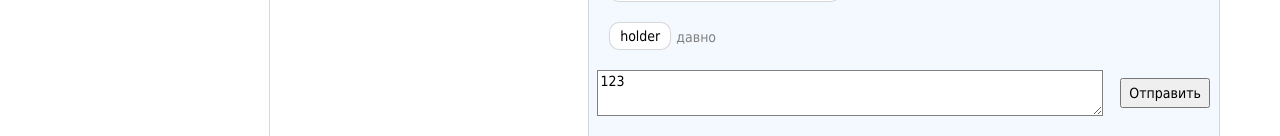
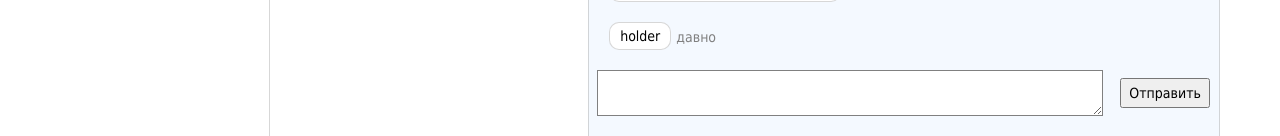
Before and after one commit to WeAreGeronimo/social_network, a React (Create React App) app: page /dialogs in a window 1280 px wide. Shown: the part 670-806 px from the top of the page. Built offline with nearby package versions, Linux system fonts and the light colour scheme.

Commit message:
added container-components for dialogs and wall. now, represantive components dont have access to store.

```diff
--- a/src/App.js
+++ b/src/App.js
@@ -3,11 +3,11 @@ import './App.css';
 import Header from './components/Global_components/Header/Header';
 import Nav from './components/Global_components/Nav/Nav';
 import My_profile from './components/My_profile/my_profile';
-import My_Dialogs from './components/My_dialogs/My_Dialogs'
 import {Route} from 'react-router-dom';
 import My_Friends from './components/My_friends/My_Friends';
 import My_Videos from './components/My_videos/My_Videos';
 import My_Audios from './components/My_audios/My_Audios';
+import My_dialogs_container from './components/My_dialogs/My_Dialogs_Container';
 
 
 
@@ -18,7 +18,6 @@ import My_Audios from './components/My_audios/My_Audios';
 
 
 const App = (props) => {
-
   return (
 
     <div className="grid_container">
@@ -26,8 +25,8 @@ const App = (props) => {
       <Nav />
       <div className='module'>
 
-        <Route exact path='/profile'><My_profile state={props.state.profilePage} dispatch={props.dispatch} /></Route>
-        <Route exact path='/dialogs'><My_Dialogs state={props.state.dialogPage} dispatch={props.dispatch}/></Route>
+        <Route exact path='/profile'><My_profile store={props.store} /></Route>
+        <Route exact path='/dialogs'><My_dialogs_container store={props.store}/></Route>
         <Route path='/friends' component={My_Friends} />
         <Route path='/videos' component={My_Videos} />
         <Route path='/audios' component={My_Audios} />
--- a/src/components/My_dialogs/My_Dialogs.jsx
+++ b/src/components/My_dialogs/My_Dialogs.jsx
@@ -1,37 +1,17 @@
 import React from 'react';
-import { newMessageInDialog_Creater, updateDialogsMessage_Creater} from '../../redux/dialogs_reducer';
-import My_Videos from '../My_videos/My_Videos';
-import MESSAGE_ITEM from './Messages/MessageItem';
 import _css from './My_Dialogs.module.css';
-import PERSON from './Peoples/person';
+
 
 
 
 
 const MY_DIALOGS = (props) => {
-
-    let dialogsArray = props.state.dialogsData.map ( dialogs => <PERSON name={dialogs.name} text={dialogs.text} id={dialogs.id}/> )
-
-    let messagesArray = props.state.messagesData.map (messages => <MESSAGE_ITEM message_text={messages.text_message} message_text_time={messages.time}/>)
-
     let refDialogArea = React.createRef();
+    let dialogsArray = props.dialogsArray;
 
     let onMessChange = () => {
         let text = refDialogArea.current.value;
-
-        props.dispatch(
-            updateDialogsMessage_Creater(text)
-        )
-
-
-    }
-
-    let newMessageInDialog = () => {
-
-        props.dispatch(
-            newMessageInDialog_Creater()
-         )
-
+        props.onMessChange(text)
     }
 
 
@@ -43,10 +23,10 @@ const MY_DIALOGS = (props) => {
 
         </div>
         <div className={_css.container_messages}>
-                {messagesArray}
+                {props.messagesArray}
             <div className={_css.textarea_m}>
-                <textarea onChange={onMessChange} ref={refDialogArea} value={props.state.aloneMessage}></textarea>
-                <button onClick={newMessageInDialog}>Отправить</button>
+                <textarea onChange={onMessChange} ref={refDialogArea} value={props.value}></textarea>
+                <button onClick={props.newMessageInDialog}>Отправить</button>
             </div>
         </div>
     </div>
--- /dev/null
+++ b/src/components/My_dialogs/My_Dialogs_Container.jsx
@@ -0,0 +1,48 @@
+import React from 'react';
+import { newMessageInDialog_Creater, updateDialogsMessage_Creater} from '../../redux/dialogs_reducer';
+import MESSAGE_ITEM from './Messages/MessageItem';
+import MY_DIALOGS from './My_Dialogs';
+import PERSON from './Peoples/person';
+
+
+
+
+
+const My_dialogs_container = (props) => {
+
+
+    let dialogsArray = props.store.getState().dialogPage.dialogsData.map ( dialogs => <PERSON name={dialogs.name} text={dialogs.text} id={dialogs.id}/> )
+
+    let messagesArray = props.store.getState().dialogPage.messagesData.map (messages => <MESSAGE_ITEM message_text={messages.text_message} message_text_time={messages.time}/>)
+
+
+
+    let onMessChange = (text) => {
+
+
+        props.store.dispatch(
+            updateDialogsMessage_Creater(text)
+        )
+
+
+    }
+
+    let newMessageInDialog = () => {
+
+        props.store.dispatch(
+            newMessageInDialog_Creater()
+         )
+
+    }
+
+
+    return <MY_DIALOGS
+    onMessChange={onMessChange}
+    value={props.store.getState().dialogPage.dialogsData.aloneMessage}
+    newMessageInDialog={newMessageInDialog} dialogsArray={dialogsArray}
+    messagesArray={messagesArray}/>
+
+
+}
+
+export default My_dialogs_container;
--- a/src/components/My_profile/Content/Content.jsx
+++ b/src/components/My_profile/Content/Content.jsx
@@ -3,7 +3,8 @@ import About_user from './About_user/About_user';
 import Contact_info from './Contact_info/Contact_info';
 import _css from './Content.module.css';
 import Personal_info from './Personal_info/Personal_info';
-import Wall from './Wall/Wall';
+
+import Wall_container from './Wall/Wall_container';
 
 
 const CONTENT = (props) => {
@@ -21,7 +22,7 @@ const CONTENT = (props) => {
             <Contact_info />
             <Personal_info />
             <div className={_css.information_bar}>Стена<span className={_css.write_on_wall}>Написать на стене</span></div>
-            <Wall postData = {props.postData} dispatch={props.dispatch}/>
+            <Wall_container store={props.store}/>
 
 
         </div>
--- a/src/components/My_profile/Content/Wall/Wall.jsx
+++ b/src/components/My_profile/Content/Wall/Wall.jsx
@@ -1,37 +1,31 @@
 import React from 'react';
-import { AddPost_Creater, updateNewPostText_Creater } from '../../../../redux/profile_reducer';
-import Post from './Posts';
+import Post from './Posts/Posts';
 import _css from './Wall.module.css';
 
 
 
 
 const Wall = (props) => {
-    console.log(props);
+
     let NewPost_el = props.postData.map(post_information => <Post name_surname={post_information.name} when_time={post_information.time} message={post_information.text_post} likes_count={post_information.likes_q} />)
 
     let refTextArea = React.createRef();
 
     let onPostChange = () => {
         let text = refTextArea.current.value;
-
-        props.dispatch(
-            updateNewPostText_Creater(text)
-        )
+        props.updateNewPostText(text);
 
     }
 
-    let addPost = () => {
-        props.dispatch(
-            AddPost_Creater()
-        )
+    let onAddPost = () => {
+       props.addPost();
 
     }
 
     return <div>
 
         <div className={_css.wall_textarea}><textarea className={_css.textarea} ref={refTextArea} onChange={onPostChange} value={props.newPostText} /></div>
-        <button onClick={addPost}>Отправить</button>
+        <button onClick={onAddPost}>Отправить</button>
         <div className={_css.sorting_post}>
             {NewPost_el}
         </div>
--- /dev/null
+++ b/src/components/My_profile/Content/Wall/Wall_container.jsx
@@ -0,0 +1,33 @@
+import React from 'react';
+import { AddPost_Creater, updateNewPostText_Creater } from '../../../../redux/profile_reducer';
+import Wall from './Wall';
+
+
+
+const Wall_container = (props) => {
+
+    let onPostChange = (text) => {
+        props.store.dispatch(
+            updateNewPostText_Creater(text)
+        )
+
+    }
+
+    let addPost = () => {
+
+        props.store.dispatch(
+            AddPost_Creater()
+        )
+
+    }
+
+    let postDataRq = props.store.getState().profilePage.postData;
+    let newPostTextRq = props.store.getState().profilePage.newPostText;
+
+
+
+    return (<Wall updateNewPostText={onPostChange} addPost={addPost} postData={postDataRq} newPostText={newPostTextRq}/>)
+
+}
+
+export default Wall_container;
--- a/src/components/My_profile/my_profile.jsx
+++ b/src/components/My_profile/my_profile.jsx
@@ -7,12 +7,12 @@ import './my_profile.css';
 
 
 const MY_PROFILE = (props) => {
-    console.log(props);
+
     return <div className="my_profile_css">
         <Name_bar />
 
-        <MiddleColumnProfile friendData ={props.state.friendData}/>
-        <Content postData={props.state.postData} dispatch={props.dispatch} />
+        <MiddleColumnProfile friendData ={props.store.getState().profilePage.friendData}/>
+        <Content store={props.store} />
 
     </div>
 }
--- a/src/index.js
+++ b/src/index.js
@@ -8,11 +8,11 @@ import {BrowserRouter} from 'react-router-dom';
 
 
 let renderEntireTree = (state) => {
+
   ReactDOM.render(
     <React.StrictMode>
       <BrowserRouter>
-        <App state={state}
-          dispatch={store.dispatch.bind(store)} />
+        <App state={state} dispatch={store.dispatch.bind(store)} store={store} />
       </BrowserRouter>
     </React.StrictMode>,
     document.getElementById('root')
@@ -23,8 +23,8 @@ let renderEntireTree = (state) => {
 renderEntireTree(store.getState());
 
 store.subscribe(() => {
-  let requestState = store.getState();
-  renderEntireTree(requestState);
+  let state = store.getState();
+  renderEntireTree(state);
 });
 
 // If you want your app to work offline and load faster, you can change
--- a/src/redux/dialogs_reducer.js
+++ b/src/redux/dialogs_reducer.js
@@ -28,8 +28,8 @@ const dialogsReducer = (state = initialState, action) => {
                 text_message: state.aloneMessage,
                 time: "давно"
             };
+            state.messagesData.push(newMessage);
             state.aloneMessage = '';
-            state.messagesData.push(newMessage);
 
             return state;
 
```
Also changed, not shown: src/components/My_profile/Content/Wall/Posts/Posts.jsx (renamed from src/components/My_profile/Content/Wall/Posts.jsx), src/components/My_profile/Content/Wall/Posts/Posts.module.css (renamed from src/components/My_profile/Content/Wall/Posts.module.css).
